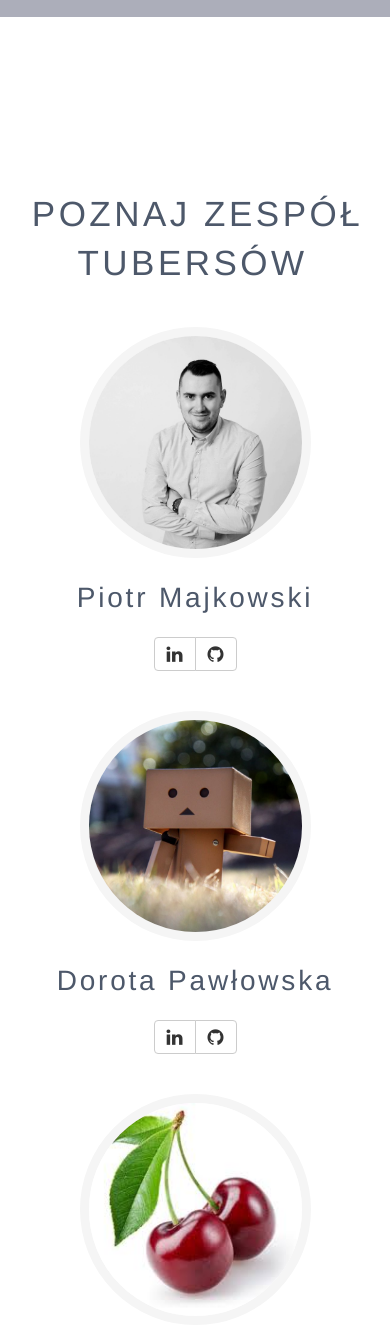
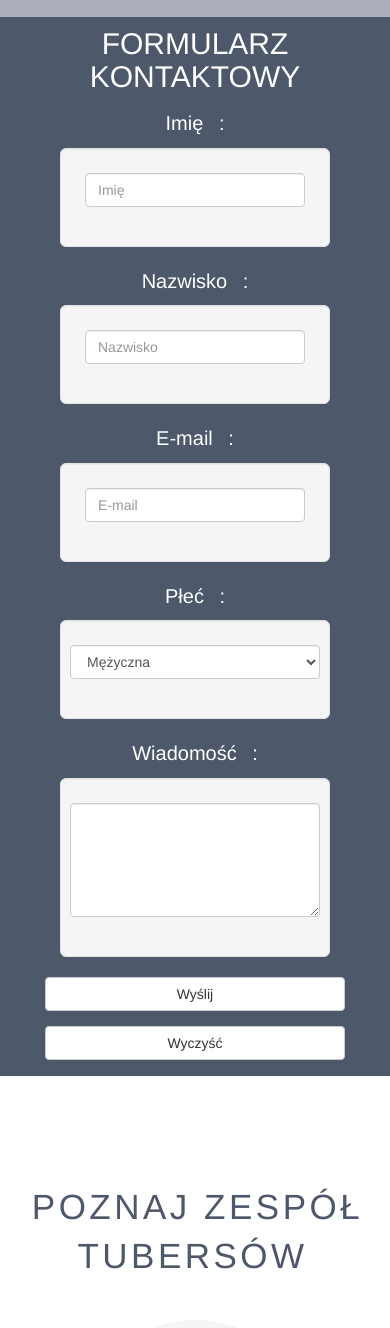
Before and after one commit to infoshareacademy/jfdzs2-tubersi, a plain HTML site: page index.html in a window 390 px wide. Shown: the part 1461-2789 px from the top of the page. Drawn offline with nearby package versions, Linux system fonts and the light colour scheme.

Commit message:
Add feature signin add picture bad problem with responsive my image.

```diff
--- a/css/styles.css
+++ b/css/styles.css
@@ -126,7 +126,47 @@ button.btn.btn-success.btn-lg{
 
 /*### ERYK ### feature-signin ### Zapis na premiera - formularz -*/
 
+.form-contact
+{
+    text-transform: uppercase;
+    text-align: center;
+    margin: 0px;
+    padding-top: 10px;
+    padding-bottom: 10px;
+    background-color: #4D586A;
+    color: white;
+}
 
+.form-contact-messege
+{
+    background-color: #4D586A;
+}
+
+.text-form
+{
+    text-align: center;
+    word-spacing: 10px;
+    color: white;
+    font-size: 20px;
+}
+
+.text-form-1
+{
+    margin-top: 5px;
+    text-align: center;
+    word-spacing: 10px;
+    color: white;
+    font-size: 20px;
+}
+.btn.btn-default
+{
+    width: 100%;
+}
+
+.form-control
+{
+    width: 100%;
+}
 /*### PIOTREK ### feature-team ### Informacja o zespole*/
 
 
--- a/index.html
+++ b/index.html
@@ -86,8 +86,105 @@
             </div>
         </div>
         <!--### ERYK ### feature-signin ### Zapis na premiera - formularz -->
-        <section class="container-fluid">
-        </section>
+        <div class="title-form">
+            <h2 class="form-contact">FORMULARZ KONTAKTOWY</h2>
+        </div>
+        <div class="form-contact-messege">
+            <div class="container-fluid">
+                <div class="container">
+                    <div class =col-md-4></div>
+                    <div class="col-md-4">
+                        <div>
+                            <p class="text-form-1" >Imię :</p>
+                        </div>
+                        <div class="container col-md-12">
+                            <div class="lead well well-lg">
+                                <div class="row">
+                                    <div class="form-group">
+                                        <div class="col-md-12">
+                                            <input type="text" class="form-control"  placeholder="Imię">
+                                        </div>
+                                    </div>
+                                </div>
+                            </div>
+                        </div>
+                        <div>
+                            <p class="text-form">Nazwisko :</p>
+                        </div>
+                        <div class="container col-md-12">
+                            <div class="lead well well-lg">
+                                <div class="row">
+                                    <div class="form-group">
+                                        <div class="col-md-12">
+                                            <input type="text" class="form-control" placeholder="Nazwisko">
+                                        </div>
+                                    </div>
+                                </div>
+                            </div>
+                        </div>
+                        <div>
+                            <p class="text-form">E-mail :</p>
+                        </div>
+                        <div class="container col-md-12">
+                            <div class="lead well well-lg">
+                                <div class="row">
+                                    <div class="form-group">
+                                        <div class="col-md-12">
+                                            <input type="email" class="form-control"  placeholder="E-mail">
+                                        </div>
+                                    </div>
+                                </div>
+                            </div>
+                        </div>
+                        <div>
+                            <p class="text-form">Płeć :</p>
+                        </div>
+                        <div class="container col-md-12">
+                            <div class="lead well well-lg">
+                                <div class="row">
+                                    <div class="form-group">
+                                        <select class="col-md-12  form-control">
+                                            <option>Mężyczna</option>
+                                            <option>Kobieta</option>
+                                        </select>
+                                    </div>
+                                </div>
+                            </div>
+                        </div>
+                        <div>
+                            <p class="text-form">Wiadomość :</p>
+                        </div>
+                        <div class="container col-md-12">
+                            <div class="lead well well-lg">
+                                <div class="row">
+                                    <div class="form-group">
+                                        <textarea class="form-control" rows="5"></textarea>
+                                    </div>
+                                </div>
+                            </div>
+                        </div>
+                        <div class="container col-md-12">
+                            <div class="row buttons">
+                                <div class="form-group">
+                                    <button type="submit" class="btn btn-default">Wyślij</button>
+                                </div>
+                            </div>
+                        </div>
+                        <div class="container col-md-12 ">
+                            <div class="row">
+                                <div class="form-group">
+                                    <button type="submit" class="btn btn-default">Wyczyść</button>
+                                </div>
+                            </div>
+                        </div>
+
+                    </div>
+                    <div class="col-md-4">
+
+                    </div>
+                </div>
+            </div>
+        </div>
 
         <!--Informacja o zespole -->
 
@@ -133,7 +230,7 @@
                         </div>
                         <div class="col-sm-4">
                             <br>
-                            <img src="images/im2.jpg" width="70%" class="img-responsive img-circle margin member-foto">
+                            <img src="images/Eryk.png" width="70%" class="img-responsive img-circle margin member-foto">
                             <br>
                             <p class="member-name">Eryk Sandecki</p>
                             <br><br>
```
Also changed, not shown: images/Eryk.png (added).
